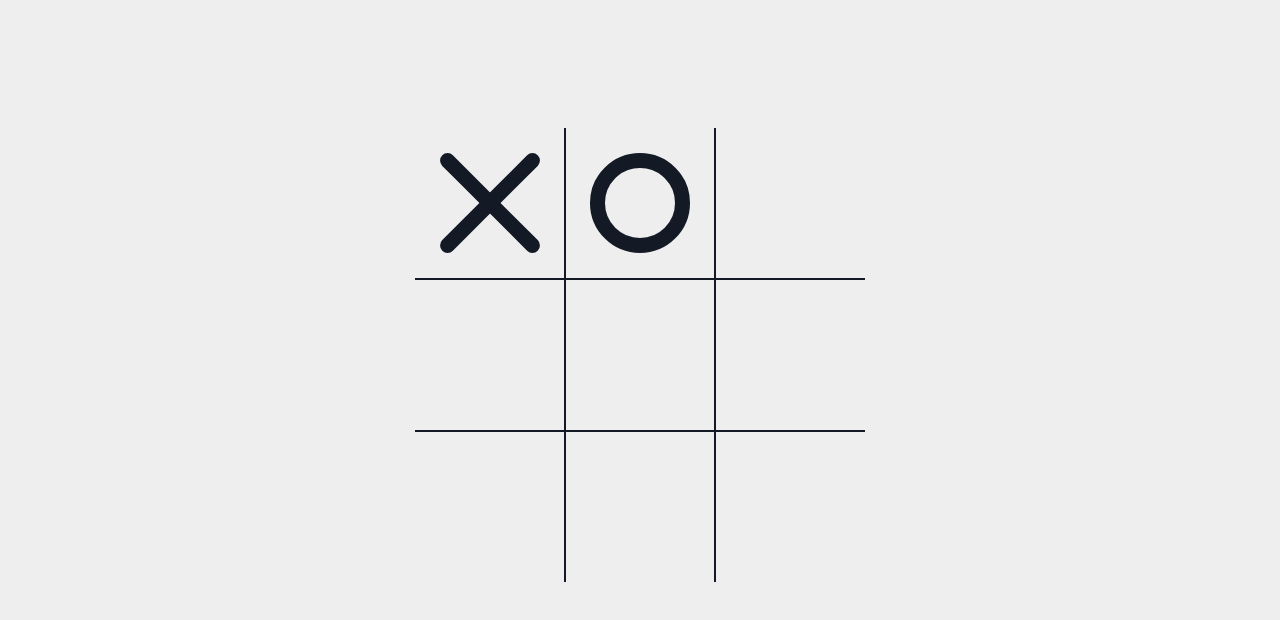
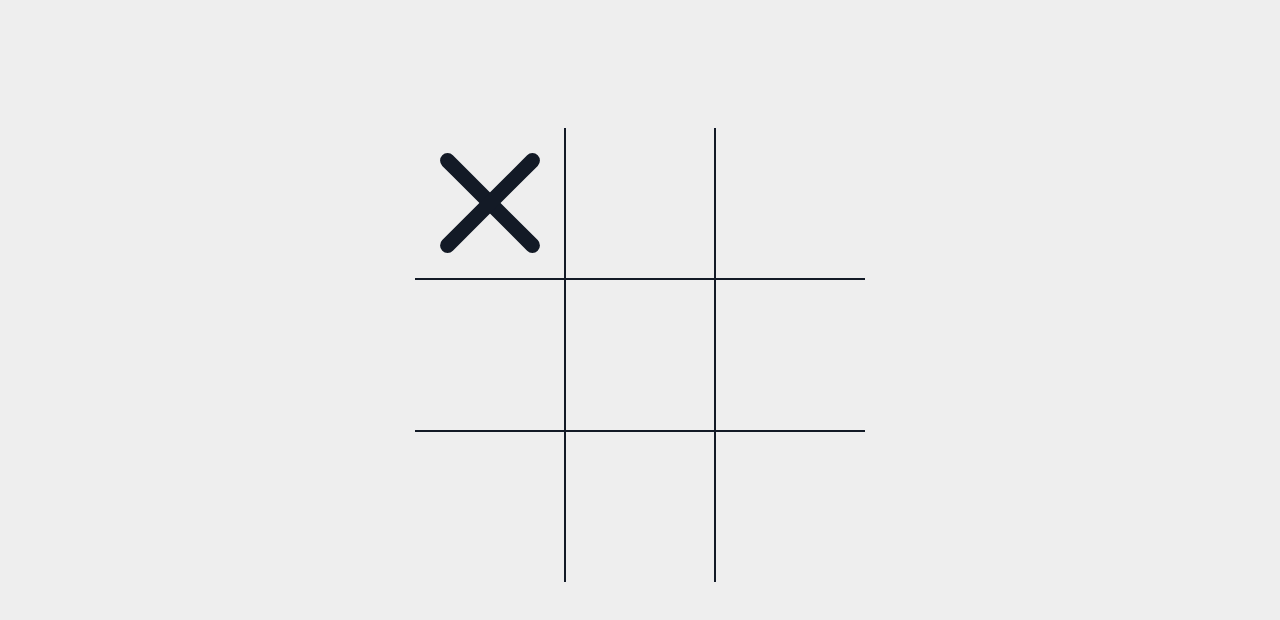
Before and after one commit to nataliecardot/tic-tac-toe, a plain HTML site: page index.html in a window 1280 px wide. Both pictures are taken after a click on the element 490 px from the left and 283 px from the top of the page. Shown: the part 80-700 px from the top of the page. Drawn offline with Linux system fonts and the light colour scheme.

Commit message:
Add functionality for adding X's and O's

```diff
--- a/index.html
+++ b/index.html
@@ -18,9 +18,9 @@
     <h1>Tic-Tac-Toe</h1>
   </header>
   <main>
-    <section class="board turn-o" id="board">
-      <div class="cell x"></div>
-      <div class="cell o"></div>
+    <section class="board" id="board">
+      <div class="cell"></div>
+      <div class="cell"></div>
       <div class="cell"></div>
       <div class="cell"></div>
       <div class="cell"></div>
--- a/main.js
+++ b/main.js
@@ -0,0 +1,26 @@
+const board = document.querySelector('#board');
+const cells = document.querySelectorAll('.cell');
+let currentTurn;
+
+setup();
+
+function setup() {
+  board.classList.remove('turn-x', 'turn-o');
+
+  for (let cell of cells) {
+    cell.classList.remove('x', 'o');
+    // once makes it so listener is removed after first time being invoked
+    cell.addEventListener('click', fillCell, { once: true });
+  }
+
+  currentTurn = Math.round(Math.random(0, 1)) == 1 ? 'x' : 'o';
+  board.classList.add('turn-' + currentTurn);
+}
+
+function fillCell() {
+  this.classList.add(currentTurn);
+
+  currentTurn = currentTurn == 'x' ? 'o' : 'x';
+  board.classList.remove('turn-o', 'turn-x');
+  board.classList.add('turn-' + currentTurn);
+}
```
